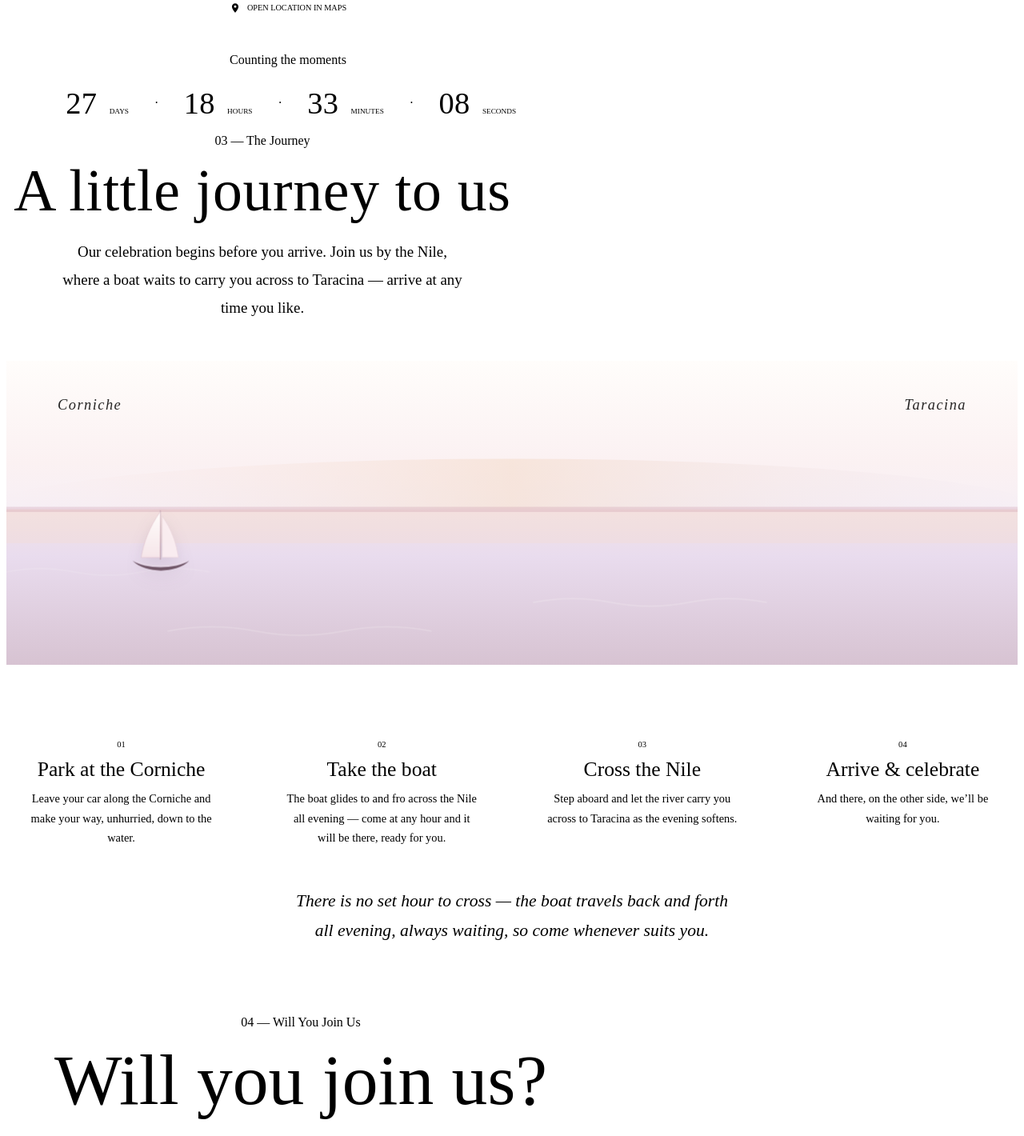
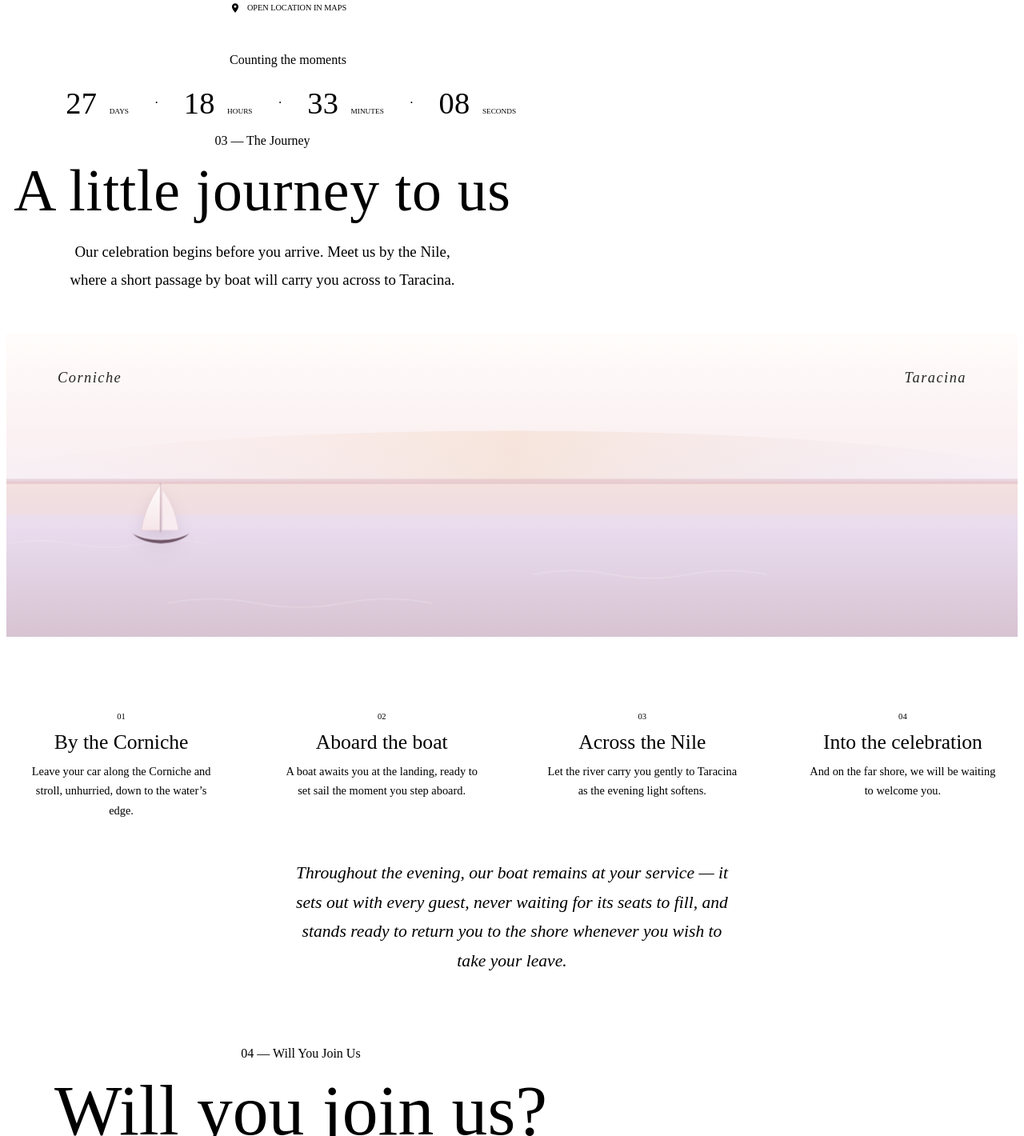
Before and after one commit to Nassaritos/Malak-Youssev-Invitation, a React (Vite) app: page / in a window 1280 px wide. Shown: the part 1205-2625 px from the top of the page at 80% size. Built offline with nearby package versions, Linux system fonts and the light colour scheme; the HTML template or start-up script is replaced by a standard one.

Commit message:
Refine Journey copy

```diff
--- a/src/components/Journey.jsx
+++ b/src/components/Journey.jsx
@@ -9,23 +9,23 @@ const ease = [0.22, 1, 0.36, 1]
 const STEPS = [
   {
     n: '01',
-    title: 'Park at the Corniche',
-    body: 'Leave your car along the Corniche and make your way, unhurried, down to the water.',
+    title: 'By the Corniche',
+    body: 'Leave your car along the Corniche and stroll, unhurried, down to the water’s edge.',
   },
   {
     n: '02',
-    title: 'Take the boat',
-    body: 'The boat glides to and fro across the Nile all evening — come at any hour and it will be there, ready for you.',
+    title: 'Aboard the boat',
+    body: 'A boat awaits you at the landing, ready to set sail the moment you step aboard.',
   },
   {
     n: '03',
-    title: 'Cross the Nile',
-    body: 'Step aboard and let the river carry you across to Taracina as the evening softens.',
+    title: 'Across the Nile',
+    body: 'Let the river carry you gently to Taracina as the evening light softens.',
   },
   {
     n: '04',
-    title: 'Arrive & celebrate',
-    body: 'And there, on the other side, we’ll be waiting for you.',
+    title: 'Into the celebration',
+    body: 'And on the far shore, we will be waiting to welcome you.',
   },
 ]
 
@@ -68,8 +68,8 @@ export default function Journey() {
           A little journey to us
         </motion.h2>
         <motion.p className="journey__lede" {...fadeUp(0.2)}>
-          Our celebration begins before you arrive. Join us by the Nile, where a boat waits to carry
-          you across to Taracina — arrive at any time you like.
+          Our celebration begins before you arrive. Meet us by the Nile, where a short passage by
+          boat will carry you across to Taracina.
         </motion.p>
       </div>
 
@@ -100,8 +100,9 @@ export default function Journey() {
         </ol>
 
         <motion.p className="journey__note" {...fadeUp(0.2)}>
-          There is no set hour to cross — the boat travels back and forth all evening, always
-          waiting, so come whenever suits you.
+          Throughout the evening, our boat remains at your service — it sets out with every guest,
+          never waiting for its seats to fill, and stands ready to return you to the shore whenever
+          you wish to take your leave.
         </motion.p>
       </div>
     </section>
--- a/src/components/rsvp.css
+++ b/src/components/rsvp.css
@@ -161,7 +161,7 @@
   border-color: var(--dusty-rose);
 }
 .rsvp__choice.is-active {
-  background: rgba(217, 168, 183, 0.16);
+  background: rgba(195, 138, 155, 0.16);
   border-color: var(--dusty-rose);
   color: var(--deep-plum);
 }
```
